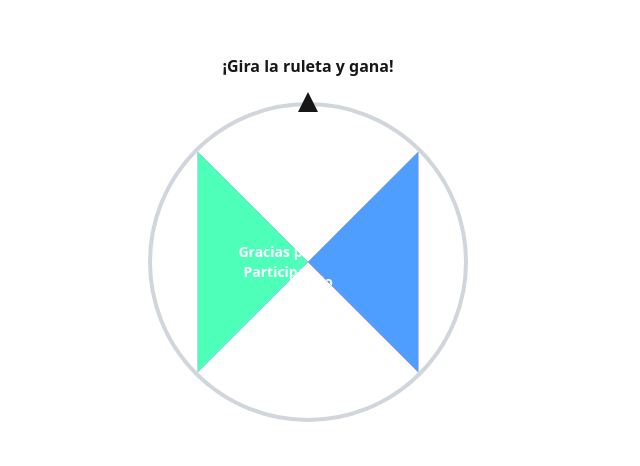
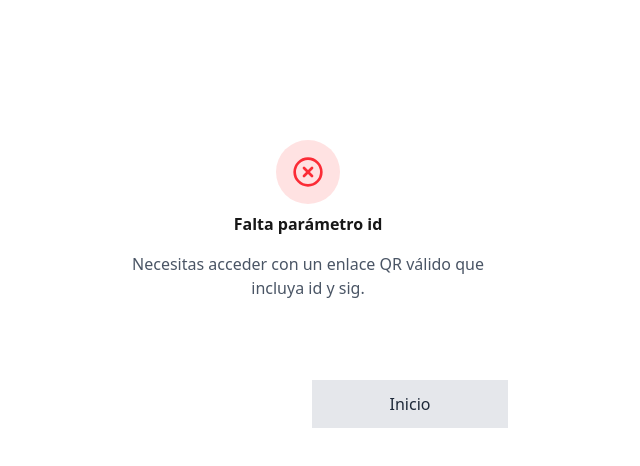
Before and after one commit to deivipluss/pulserasktdrallounge, a Next.js app: page /jugar in a window 1280 px wide. Shown: the part 116-582 px from the top of the page, without its empty margins (332-972 px from the left). Built offline with nearby package versions, Linux system fonts and the light colour scheme; no server answers.

Commit message:
feat(jugar): handle missing id with demo token generation

```diff
--- a/app/jugar/page.tsx
+++ b/app/jugar/page.tsx
@@ -35,6 +35,11 @@ function Play() {
   // Verificar el estado al cargar
   useEffect(() => {
     const checkState = async () => {
+      if (!id) {
+        setState(PageState.ERROR);
+        return;
+      }
+
       // 1. Verificar si ya jugó
       if (hasIdPlayed(id)) {
         setState(PageState.PLAYED);
@@ -204,29 +209,48 @@ function Play() {
             initial={{ opacity: 0 }}
             animate={{ opacity: 1 }}
           >
-            <div className="text-center">
-              <div className="w-16 h-16 mx-auto bg-red-100 rounded-full flex items-center justify-center mb-4">
+            <div className="text-center space-y-4">
+              <div className="w-16 h-16 mx-auto bg-red-100 dark:bg-red-900/30 rounded-full flex items-center justify-center mb-2">
                 <svg xmlns="http://www.w3.org/2000/svg" width="32" height="32" viewBox="0 0 24 24" fill="none" stroke="currentColor" strokeWidth="2" strokeLinecap="round" strokeLinejoin="round" className="text-red-500">
                   <path d="M12 22c5.523 0 10-4.477 10-10S17.523 2 12 2 2 6.477 2 12s4.477 10 10 10z"></path>
                   <path d="m15 9-6 6"></path>
                   <path d="m9 9 6 6"></path>
                 </svg>
               </div>
-
-              <h2 className="text-fluid-2xl font-heading font-bold mb-2">
-                Ha ocurrido un error
-              </h2>
-
-              <p className="text-fluid-base text-gray-600 dark:text-gray-300 mb-6">
-                No pudimos cargar el juego. Por favor, inténtalo de nuevo más tarde.
+              <h2 className="text-fluid-2xl font-heading font-bold">{id ? 'Ha ocurrido un error' : 'Falta parámetro id'}</h2>
+              <p className="text-fluid-base text-gray-600 dark:text-gray-300">
+                {id ? 'No pudimos cargar el juego. Intenta de nuevo.' : 'Necesitas acceder con un enlace QR válido que incluya id y sig.'}
               </p>
-
-              <button
-                onClick={() => window.location.reload()}
-                className="w-full py-3 px-6 bg-fiesta-blue text-white rounded-token font-medium text-center transition-all hover:bg-fiesta-blue/90"
-              >
-                Intentar de nuevo
-              </button>
+              {!id && (
+                <button
+                  onClick={async () => {
+                    try {
+                      const res = await fetch('/api/generate-token');
+                      const data = await res.json();
+                      window.location.href = data.playUrl;
+                    } catch {
+                      alert('Error generando token demo');
+                    }
+                  }}
+                  className="w-full py-3 px-6 bg-fiesta-purple text-white rounded-token font-medium hover:bg-fiesta-purple/90"
+                >
+                  Generar token demo
+                </button>
+              )}
+              <div className="flex gap-2">
+                <button
+                  onClick={() => window.location.reload()}
+                  className="flex-1 py-3 px-6 bg-fiesta-blue text-white rounded-token font-medium text-center transition-all hover:bg-fiesta-blue/90"
+                >
+                  Reintentar
+                </button>
+                <button
+                  onClick={() => window.location.href='/'}
+                  className="flex-1 py-3 px-6 bg-gray-200 dark:bg-gray-700 text-gray-800 dark:text-gray-100 rounded-token font-medium hover:bg-gray-300 dark:hover:bg-gray-600"
+                >
+                  Inicio
+                </button>
+              </div>
             </div>
           </motion.div>
         )}
```
